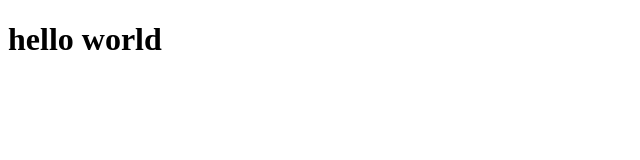
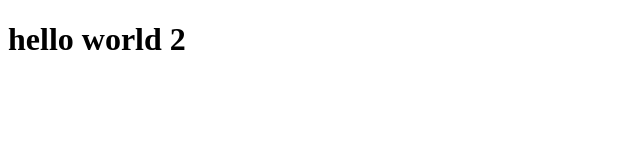
Before and after one commit to mmaannaasshh/test, a plain HTML site: page index.html in a window 1280 px wide. Shown: the full height of the page, 0-640 px from the left. Drawn offline with Linux system fonts and the light colour scheme.

Commit message:
added some changes in heading

```diff
--- a/index.html
+++ b/index.html
@@ -7,7 +7,7 @@
     <title>Document</title>
 </head>
 <body>
-   <h1>hello world</h1>
+   <h1>hello world 2</h1>
 
 
    <script src="index.js"></script>
```
